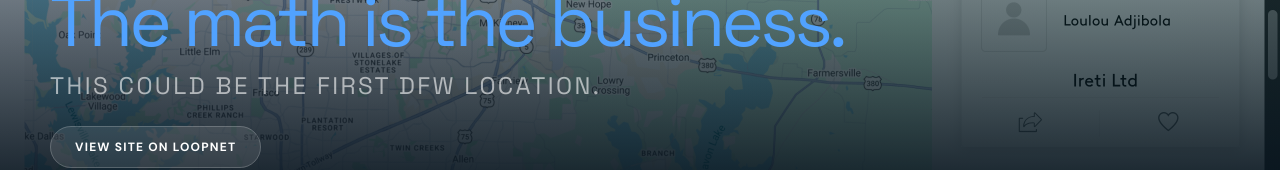
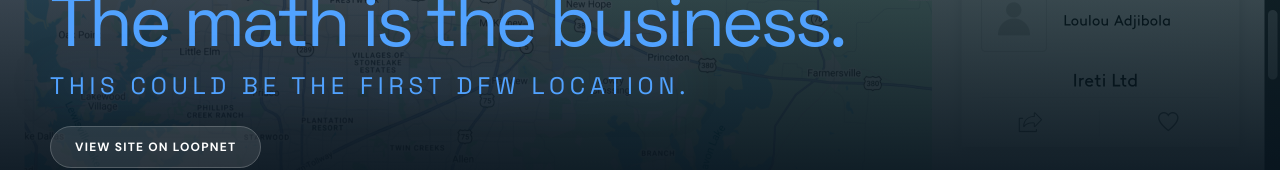
Before and after one commit to widescopeindustries/onlyaces, a Next.js app: page /chris in a window 1280 px wide. Shown: the part 337-507 px from the top of the page. Built offline with nearby package versions, Linux system fonts and the light colour scheme.

Commit message:
Enhance hero text legibility: vibrant blue color and glow effect

```diff
--- a/src/app/chris/page.tsx
+++ b/src/app/chris/page.tsx
@@ -23,11 +23,11 @@ export default function ChrisPlanPage() {
             src="/images/loopnet-listing.png"
             alt="McKinney Site Listing"
             fill
-            className="object-cover opacity-50 transition duration-700 group-hover:scale-105 group-hover:opacity-70"
+            className="object-cover opacity-40 transition duration-700 group-hover:scale-105 group-hover:opacity-60"
             priority
             unoptimized
           />
-          <div className="absolute inset-0 bg-gradient-to-t from-[#07131d] via-transparent to-transparent" />
+          <div className="absolute inset-0 bg-gradient-to-t from-[#07131d] via-[#07131d]/40 to-transparent" />
           <div className="container-frame relative z-10 flex h-full flex-col justify-end pb-16">
             <div className="text-xs uppercase tracking-[0.3em] text-white/40 mb-4">
               Current Target Site: McKinney ETJ
@@ -36,7 +36,7 @@ export default function ChrisPlanPage() {
               The lake was a visual.<br />
               <span className="text-blue-400">The math is the business.</span>
             </h1>
-            <p className="mt-4 font-display text-xl md:text-2xl tracking-widest text-white/60 uppercase">
+            <p className="mt-4 font-display text-xl md:text-2xl tracking-[0.2em] text-blue-400 uppercase drop-shadow-[0_0_20px_rgba(96,165,250,0.5)]">
               This could be the first DFW location.
             </p>
             <div className="mt-8">
```
